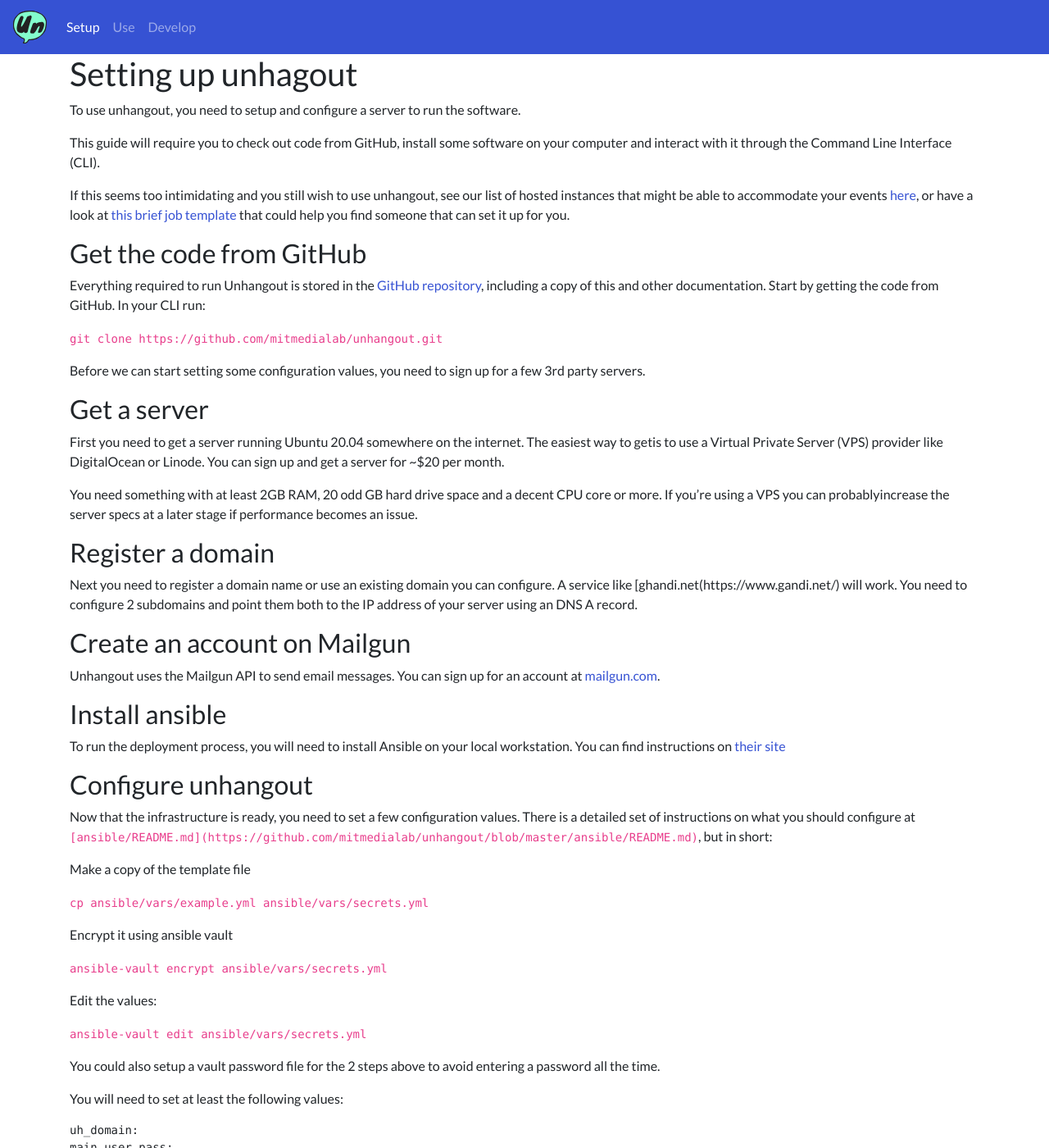
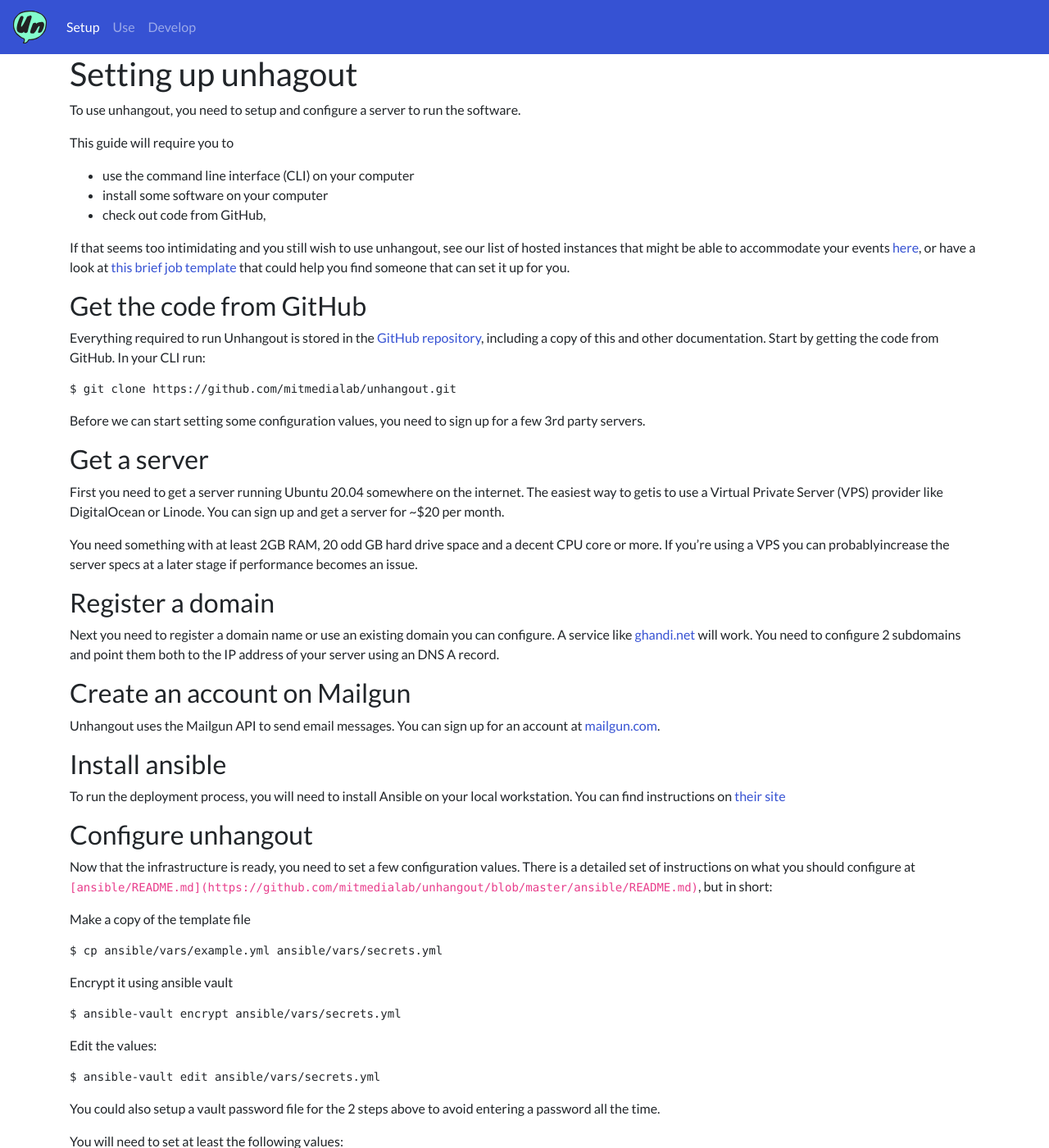
Before and after one commit to mitmedialab/unhangout, a Jekyll site: the page built from docs/setup.md, in a window 1280 px wide and 1400 px high. Shown: the whole window at 82% size. Built offline with Jekyll 4.4.1, drawn with Linux system fonts in a browser that asks for light colours; some of the changed text lies outside the part shown.

Commit message:
Update docs

````diff
--- a/docs/_config.yml
+++ b/docs/_config.yml
@@ -1,3 +1,4 @@
+repository: mitmedialab/unhangout
 topnav:
  - text: Setup
    link: /setup
--- a/docs/setup.md
+++ b/docs/setup.md
@@ -7,15 +7,20 @@
 
 To use unhangout, you need to setup and configure a server to run the software.
 
-This guide will require you to check out code from GitHub, install some software on your computer and interact with it through the Command Line Interface (CLI).
+This guide will require you to
+- use the command line interface (CLI) on your computer
+- install some software on your computer
+- check out code from GitHub,
 
-If this seems too intimidating and you still wish to use unhangout, see our list of hosted instances that might be able to accommodate your events [here]({{site.baseurl}}/hosted-instances/), or have a look at [this brief job template]({{site.baseurl}}/job-template/) that could help you find someone that can set it up for you.
+If that seems too intimidating and you still wish to use unhangout, see our list of hosted instances that might be able to accommodate your events [here]({{site.baseurl}}/hosted-instances/), or have a look at [this brief job template]({{site.baseurl}}/job-template/) that could help you find someone that can set it up for you.
 
 ## Get the code from GitHub
 
 Everything required to run Unhangout is stored in the [GitHub repository](https://github.com/mitmedialab/unhangout), including a copy of this and other documentation. Start by getting the code from GitHub. In your CLI run:
 
-```git clone https://github.com/mitmedialab/unhangout.git```
+```
+$ git clone https://github.com/mitmedialab/unhangout.git
+```
 
 Before we can start setting some configuration values, you need to sign up for a few 3rd party servers.
 
@@ -27,7 +32,7 @@
 
 ## Register a domain
 
-Next you need to register a domain name or use an existing domain you can configure. A service like [ghandi.net(https://www.gandi.net/) will work. You need to configure 2 subdomains and point them both to the IP address of your server using an DNS A record.
+Next you need to register a domain name or use an existing domain you can configure. A service like [ghandi.net](https://www.gandi.net/) will work. You need to configure 2 subdomains and point them both to the IP address of your server using an DNS A record.
 
 ## Create an account on Mailgun
 
@@ -43,15 +48,21 @@
 
 Make a copy of the template file
 
-```cp ansible/vars/example.yml ansible/vars/secrets.yml```
+```
+$ cp ansible/vars/example.yml ansible/vars/secrets.yml
+```
 
 Encrypt it using ansible vault
 
-```ansible-vault encrypt ansible/vars/secrets.yml```
+```
+$ ansible-vault encrypt ansible/vars/secrets.yml
+```
 
 Edit the values:
 
-```ansible-vault edit ansible/vars/secrets.yml```
+```
+$ ansible-vault edit ansible/vars/secrets.yml
+```
 
 You could also setup a vault password file for the 2 steps above to avoid entering a password all the time.
 
@@ -93,12 +104,12 @@
 
 You are now ready to deploy unhangout to your server! To run the first deployment, change in the ansible directory and run:
 ```
-make firstrunprod
+$ make firstrunprod
 ```
 
 Create an initial Django superuser:
 ```
-make createsuperuserprod
+$ make createsuperuserprod
 ```
 
 This will create a superuser with username `admin` and email address `admin_email` from `vars/secrets.yml`.  To log in, you'll need to request a password reset by going to `https://<domain>/accounts/password/reset/`.
````
